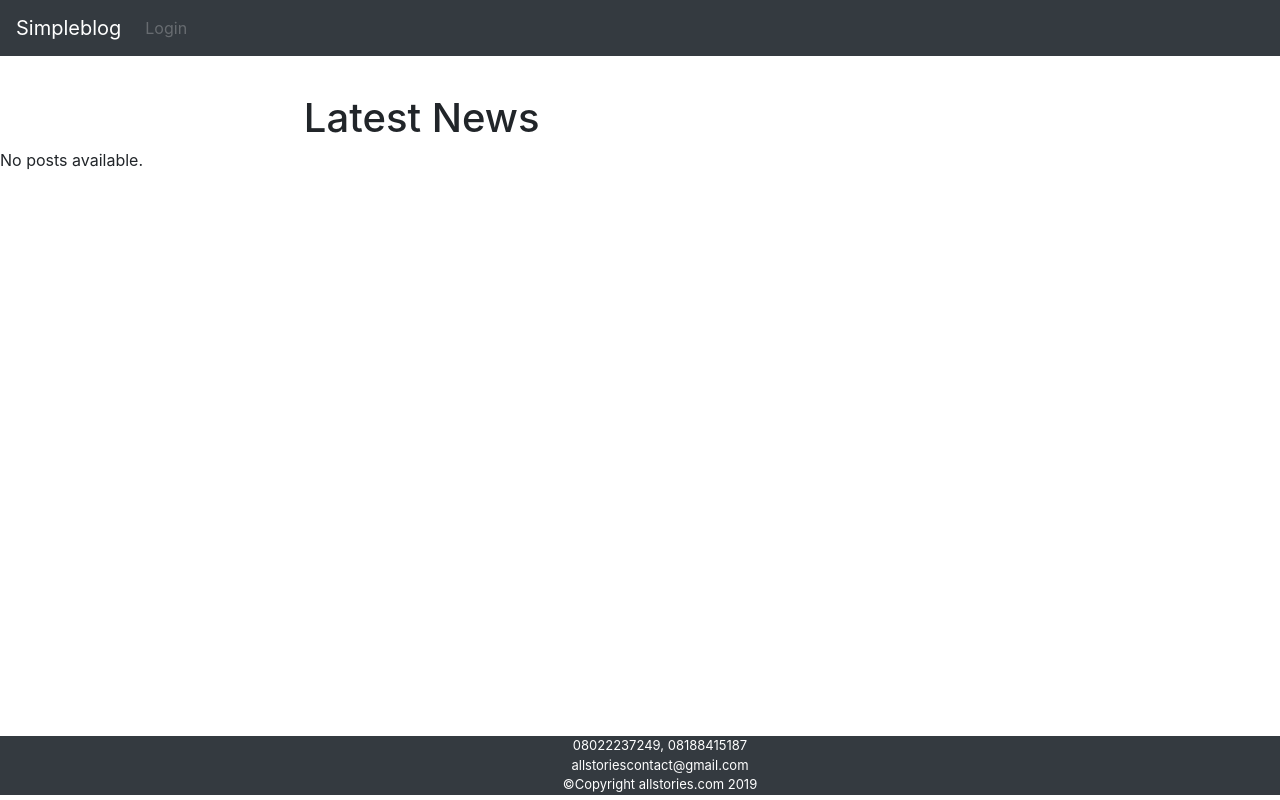
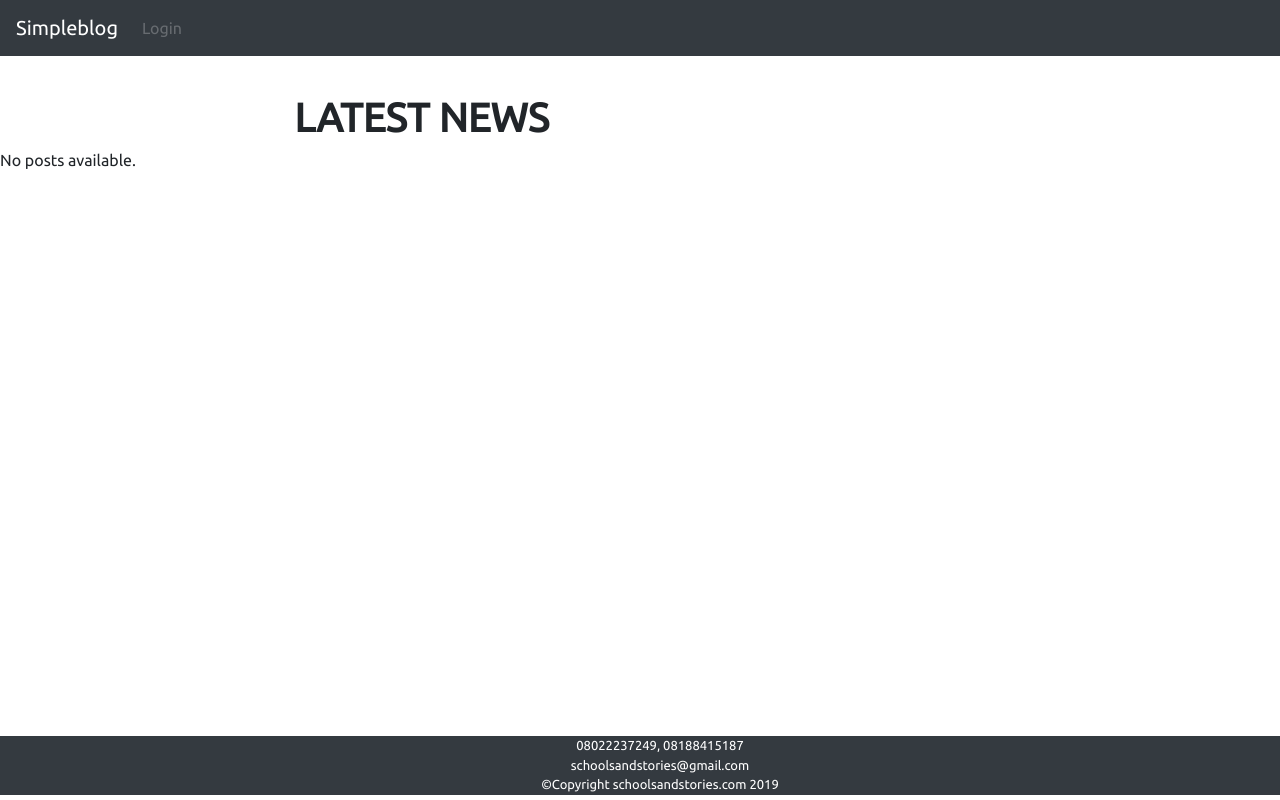
Before and after one commit to orlhatundji/schoolsandstoriesblog, a Django app: template blog/templates/blog/index.html in a window 1280 px wide. Run offline with Django 3.2, Linux system fonts and the light colour scheme; the template is opened without the code that fills it, so the values that code supplies are empty; some libraries are stand-ins or nearby versions.

Commit message:
styling updates on pages

```diff
--- a/blog/static/blog/blog.css
+++ b/blog/static/blog/blog.css
@@ -1,5 +1,10 @@
 body{
     overflow-x: hidden;
+    font-family: 'Ubuntu', sans-serif;
+}
+h1 {
+    font-weight: bold;
+
 }
 /* Post Create Form */
 .blog-create-form{
@@ -50,6 +55,15 @@ body{
 }
 
 /* Post Detail */
+p{
+    text-align: justify;
+}
+.blog-title{
+    font-family: 'Oswald', sans-serif;
+    color: rgb(73, 9, 44);
+    margin-left: -10px;
+
+}
 .comment-text{
     border-top: solid rgb(180, 155, 204);
     border-bottom: solid rgb(180, 155, 204);
--- a/blog/templates/base.html
+++ b/blog/templates/base.html
@@ -7,6 +7,7 @@
     <meta http-equiv="X-UA-Compatible" content="ie=edge">
     <link rel="stylesheet" href="{% static 'blog/bootstrap.css' %}">
     <link rel="stylesheet" href="{% static 'blog/blog.css' %}">
+    <link href="https://fonts.googleapis.com/css?family=Ubuntu&display=swap" rel="stylesheet">
     <script src="https://cdn.tiny.cloud/1/no-api-key/tinymce/5/tinymce.min.js" referrerpolicy="origin"></script>
     <script>
         tinymce.init({
@@ -56,8 +57,8 @@
         </div>
 
         <div class="container justify div-ads col-md-4">
-            {% if latest_blog_list %}
-            <center><h1 class="title">Other Posts</h1></center>
+            {% if latest_blog_list|slice:"5:" %}
+            <center><h1 class="title">OTHER POSTS</h1></center>
                 <ul>
                     {% for blog in latest_blog_list %}
                         <div class="blog-post-short mt-2">
@@ -76,8 +77,8 @@
         <center>
             <ul class="footer-ul">
                 <li>08022237249, 08188415187</li>
-                <li>allstoriescontact@gmail.com</li>
-                <li>&copy;Copyright allstories.com 2019</li>
+                <li>schoolsandstories@gmail.com</li>
+                <li>&copy;Copyright schoolsandstories.com 2019</li>
             </ul>
         </center>
     </footer>
--- a/blog/templates/blog/index.html
+++ b/blog/templates/blog/index.html
@@ -3,15 +3,17 @@
 
 {% block content %}
 
-   <center><h1>Latest News</h1></center>
+   <center><h1>LATEST NEWS</h1></center>
 
     {% if latest_blog_list %}
         <ul>
             {% for blog in latest_blog_list %}
-                <div class="blog-post mt-5">
-                    <h3 class="blog-title">{{ blog.title }}</h3>
-                    <p class="lead">{{ blog.content | slice:"0:200"| safe }}</p>
-                    <a href="{%  url 'blog:detail' blog.id %}">details...</a>
+                <div class="blog-post mb-3">
+                    <a class="btn" href="{%  url 'blog:detail' blog.id %}">
+                        <h3 class="blog-title">{{ blog.title }}</h3>
+                    </a>
+                    <p class="lead">{{ blog.content | slice:"0:500"| safe }}</p>
+
                 </div>
             {% endfor %}
         </ul>
```
Also changed, not shown: blog/templates/blog/details.html (+5 -4 lines), media/blog/images/Omoyele-Sowore4.jpg (added).
